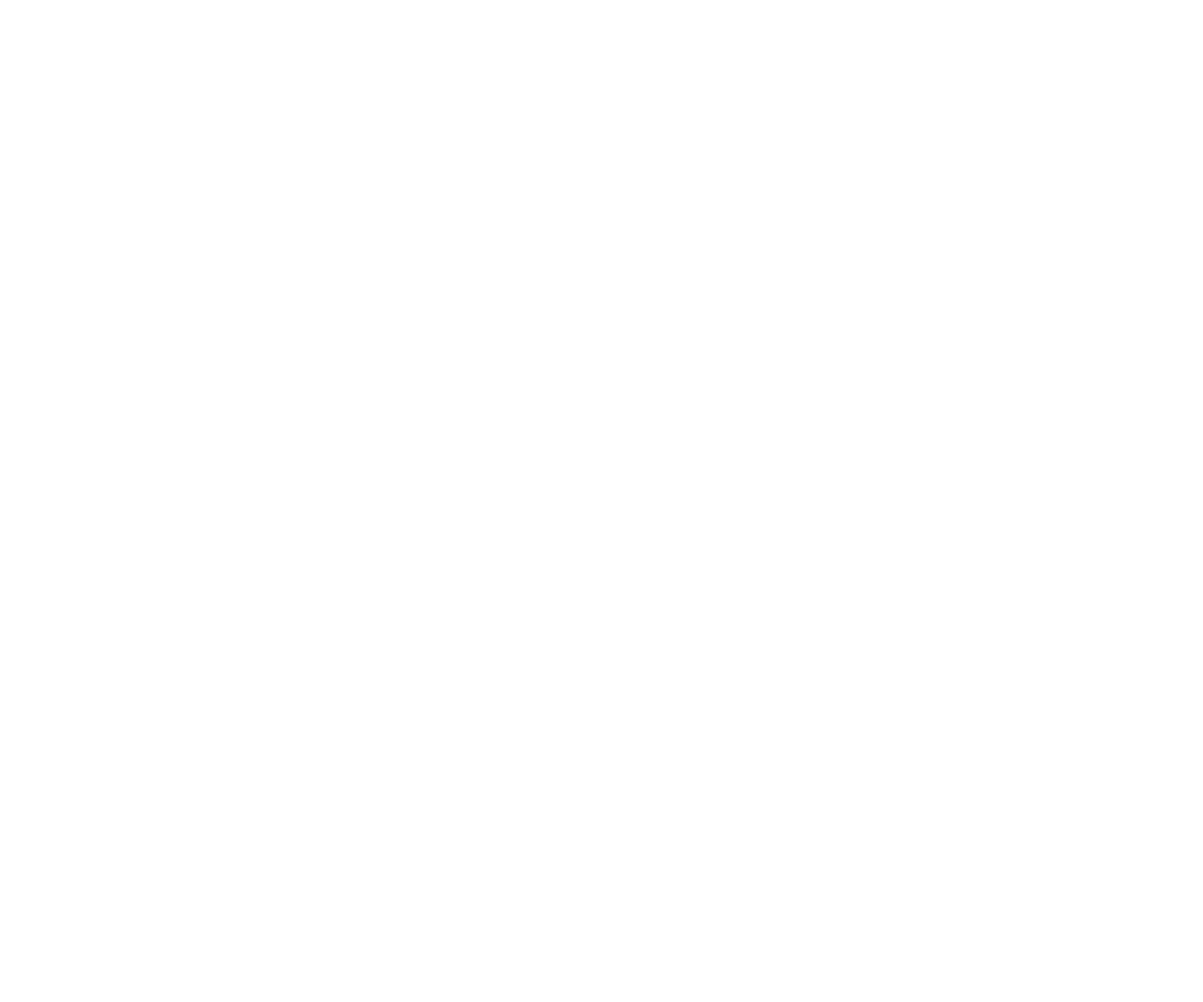
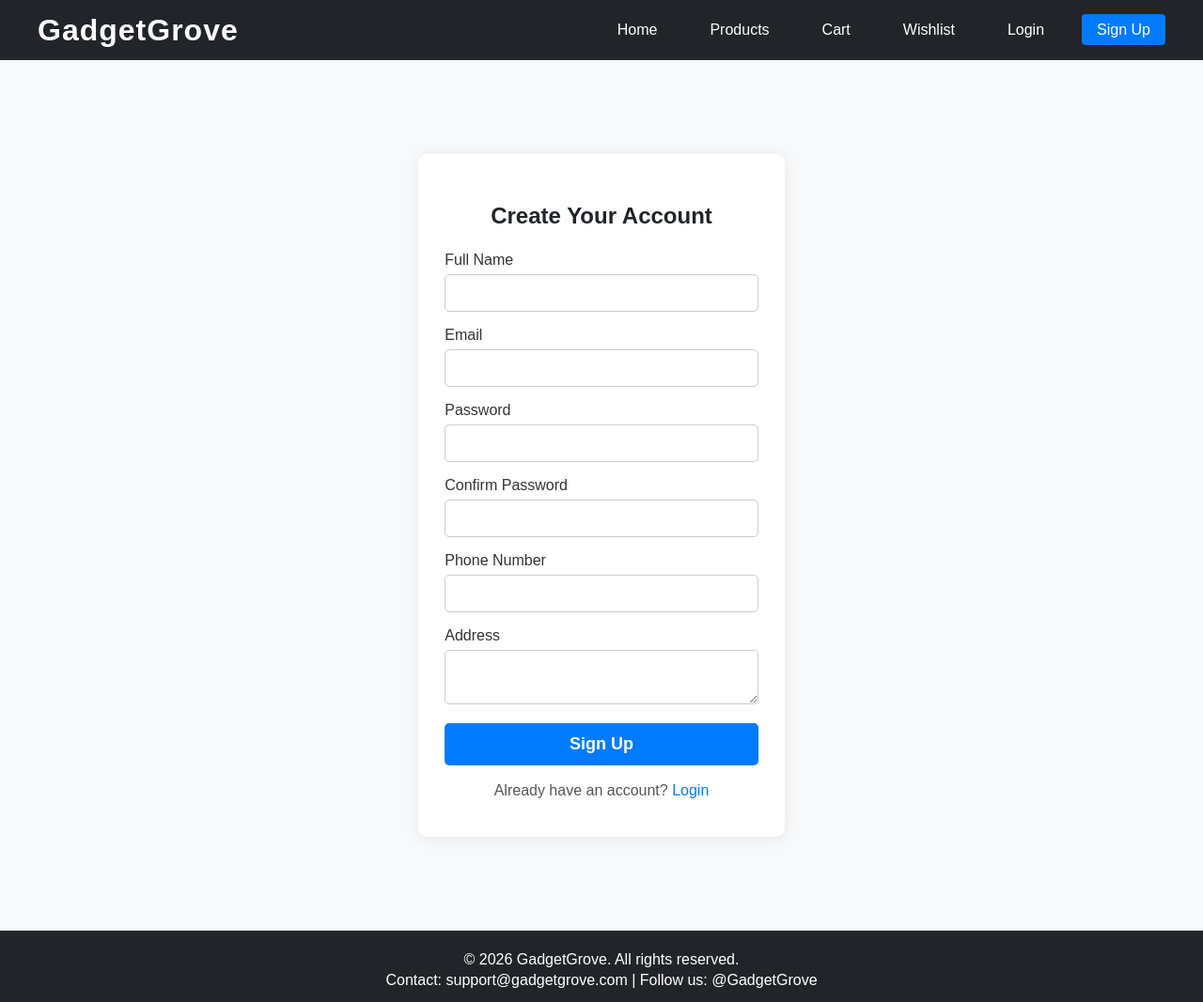
Before and after one commit to ashishnuniya24/GadgetGrove, a plain HTML site: page client/pages/signup.html in a window 1280 px wide. Shown: the whole page at 94% size. Before the commit the page ends 800 px from the top, so only its background shows below. Drawn offline with Linux system fonts and the light colour scheme.

Commit message:
signup and login function added

```diff
--- a/client/css/index.css
+++ b/client/css/index.css
@@ -1,15 +1,85 @@
 body {
     margin: 0;
-	display: flex;
-	justify-content: center;
-	align-items: center;
-	height: 100vh;
     font-family: Arial, sans-serif;
     background: #f8f9fa;
+    min-height: 100vh;
+    display: flex;
+    flex-direction: column;
+}
+
+header {
+    background: #212529;
+    padding: 0;
+}
+
+.navbar {
+    display: flex;
+    align-items: center;
+    max-width: 1200px;
+    margin: 0 auto;
+    padding: 0 24px;
+    height: 64px;
+    position: relative;
+}
+
+.logo {
+    color: #fff;
+    font-size: 2rem;
+    font-weight: bold;
+    letter-spacing: 1px;
+    margin-right: auto;
+}
+
+.nav-links {
+    list-style: none;
+    display: flex;
+    gap: 24px;
+    margin: 0;
+    padding: 0;
+    position: absolute;
+    right: 24px;
+    top: 50%;
+    transform: translateY(-50%);
+}
+
+.nav-links li a {
+    color: #fff;
+    text-decoration: none;
+    font-size: 1rem;
+    padding: 8px 16px;
+    border-radius: 4px;
+    transition: background 0.2s;
+}
+
+.nav-links li a:hover, .nav-links li a.active {
+    background: #007bff;
+}
+
+main {
+    flex: 1;
+    display: flex;
+    flex-direction: column;
+    align-items: center;
+    justify-content: center;
+    padding: 40px 16px 0 16px;
 }
 
 h1 {
     font-size: 64px;
     text-align: center;
     color: #212529;
+    margin-bottom: 0.5em;
 }
+
+footer {
+    background: #212529;
+    color: #fff;
+    text-align: center;
+    padding: 18px 0 10px 0;
+    font-size: 1rem;
+    margin-top: 40px;
+}
+
+footer p {
+    margin: 4px 0;
+}
--- a/client/css/login.css
+++ b/client/css/login.css
@@ -0,0 +1,67 @@
+body {
+    margin: 0;
+    padding: 0;
+    background: #f8f9fa;
+    font-family: Arial, sans-serif;
+}
+
+.login-container {
+    max-width: 400px;
+    margin: 60px auto;
+    background: #fff;
+    padding: 32px 28px 24px 28px;
+    border-radius: 10px;
+    box-shadow: 0 2px 16px rgba(0,0,0,0.08);
+}
+
+.login-container h2 {
+    text-align: center;
+    margin-bottom: 24px;
+    color: #212529;
+}
+
+label {
+    display: block;
+    margin-bottom: 6px;
+    font-weight: 500;
+    color: #333;
+}
+
+input {
+    width: 100%;
+    padding: 10px;
+    margin-bottom: 16px;
+    border: 1px solid #ccc;
+    border-radius: 5px;
+    font-size: 16px;
+    box-sizing: border-box;
+}
+
+.login-btn {
+    width: 100%;
+    padding: 12px;
+    background: #007bff;
+    color: #fff;
+    border: none;
+    border-radius: 5px;
+    font-size: 18px;
+    font-weight: bold;
+    cursor: pointer;
+    transition: background 0.2s;
+}
+.login-btn:hover {
+    background: #0056b3;
+}
+
+.login-container p {
+    text-align: center;
+    margin-top: 18px;
+    color: #555;
+}
+.login-container a {
+    color: #007bff;
+    text-decoration: none;
+}
+.login-container a:hover {
+    text-decoration: underline;
+}
--- a/client/css/signup.css
+++ b/client/css/signup.css
@@ -0,0 +1,67 @@
+body {
+	margin: 0;
+	padding: 0;
+	background: #f8f9fa;
+	font-family: Arial, sans-serif;
+}
+
+.signup-container {
+	max-width: 400px;
+	margin: 60px auto;
+	background: #fff;
+	padding: 32px 28px 24px 28px;
+	border-radius: 10px;
+	box-shadow: 0 2px 16px rgba(0,0,0,0.08);
+}
+
+.signup-container h2 {
+	text-align: center;
+	margin-bottom: 24px;
+	color: #212529;
+}
+
+label {
+	display: block;
+	margin-bottom: 6px;
+	font-weight: 500;
+	color: #333;
+}
+
+input, textarea {
+	width: 100%;
+	padding: 10px;
+	margin-bottom: 16px;
+	border: 1px solid #ccc;
+	border-radius: 5px;
+	font-size: 16px;
+	box-sizing: border-box;
+}
+
+.signup-btn {
+	width: 100%;
+	padding: 12px;
+	background: #007bff;
+	color: #fff;
+	border: none;
+	border-radius: 5px;
+	font-size: 18px;
+	font-weight: bold;
+	cursor: pointer;
+	transition: background 0.2s;
+}
+.signup-btn:hover {
+	background: #0056b3;
+}
+
+.signup-container p {
+	text-align: center;
+	margin-top: 18px;
+	color: #555;
+}
+.signup-container a {
+	color: #007bff;
+	text-decoration: none;
+}
+.signup-container a:hover {
+	text-decoration: underline;
+}
--- a/client/js/auth.js
+++ b/client/js/auth.js
@@ -0,0 +1,38 @@
+(function() {
+	const form = document.getElementById('signup-form');
+	if (!form) return;
+
+	form.addEventListener('submit', async (e) => {
+		e.preventDefault();
+		const name = document.getElementById('name').value.trim();
+		const email = document.getElementById('email').value.trim();
+		const password = document.getElementById('password').value;
+		const confirmPassword = document.getElementById('confirm-password').value;
+		const phone = document.getElementById('phone').value.trim();
+		const address = document.getElementById('address').value.trim();
+
+		if (password !== confirmPassword) {
+			alert('Passwords do not match.');
+			return;
+		}
+
+		try {
+			const res = await fetch('http://localhost:5000/api/auth/register', {
+				method: 'POST',
+				headers: {
+					'Content-Type': 'application/json',
+				},
+				body: JSON.stringify({ name, email, password, phone, address })
+			});
+			const data = await res.json();
+			if (res.ok) {
+				alert('Registration successful! Please login.');
+				window.location.href = 'login.html';
+			} else {
+				alert(data.message || 'Registration failed.');
+			}
+		} catch (err) {
+			alert('Network error. Please try again.');
+		}
+	});
+})();
--- a/client/pages/signup.html
+++ b/client/pages/signup.html
@@ -0,0 +1,57 @@
+<!doctype html>
+<html lang="en">
+<head>
+    <meta charset="UTF-8" />
+    <meta name="viewport" content="width=device-width, initial-scale=1.0" />
+    <title>Sign Up - GadgetGrove</title>
+    <link rel="stylesheet" href="../css/index.css" />
+    <link rel="stylesheet" href="../css/signup.css" />
+</head>
+<body>
+    <header>
+        <nav class="navbar">
+            <div class="logo">GadgetGrove</div>
+            <ul class="nav-links">
+                <li><a href="index.html">Home</a></li>
+                <li><a href="product.html">Products</a></li>
+                <li><a href="cart.html">Cart</a></li>
+                <li><a href="wishlist.html">Wishlist</a></li>
+                <li><a href="login.html">Login</a></li>
+                <li><a href="signup.html" class="active">Sign Up</a></li>
+            </ul>
+        </nav>
+    </header>
+    <main>
+        <div class="signup-container">
+            <h2>Create Your Account</h2>
+            <form id="signup-form">
+                <label for="name">Full Name</label>
+                <input type="text" id="name" name="name" required />
+
+                <label for="email">Email</label>
+                <input type="email" id="email" name="email" required />
+
+                <label for="password">Password</label>
+                <input type="password" id="password" name="password" required />
+
+                <label for="confirm-password">Confirm Password</label>
+                <input type="password" id="confirm-password" name="confirm-password" required />
+
+                <label for="phone">Phone Number</label>
+                <input type="tel" id="phone" name="phone" required />
+
+                <label for="address">Address</label>
+                <textarea id="address" name="address" rows="2" required></textarea>
+
+                <button type="submit" class="signup-btn">Sign Up</button>
+            </form>
+            <p>Already have an account? <a href="login.html">Login</a></p>
+        </div>
+    </main>
+    <footer>
+        <p>&copy; 2026 GadgetGrove. All rights reserved.</p>
+        <p>Contact: support@gadgetgrove.com | Follow us: @GadgetGrove</p>
+    </footer>
+    <script src="../js/auth.js"></script>
+</body>
+</html>
--- a/server/app.js
+++ b/server/app.js
@@ -3,6 +3,7 @@
 import morgan from 'morgan';
 import cookieParser from 'cookie-parser';
 import dotenv from 'dotenv';
+import authRoutes from './routes/authRoutes.js';
 
 // Load environment variables
 dotenv.config();
@@ -26,5 +27,7 @@
   });
 });
 
+// Auth routes
+app.use('/api/auth', authRoutes);
 
 export default app;
```
Also changed, not shown: client/pages/index.html (+50 -6 lines), client/pages/login.html (+25 -0 lines), server/controllers/authController.js (+28 -0 lines), server/models/userModel.js (+14 -0 lines), server/routes/authRoutes.js (+9 -0 lines), 1 other file. Lines whose indentation alone changed are shown as unchanged.
